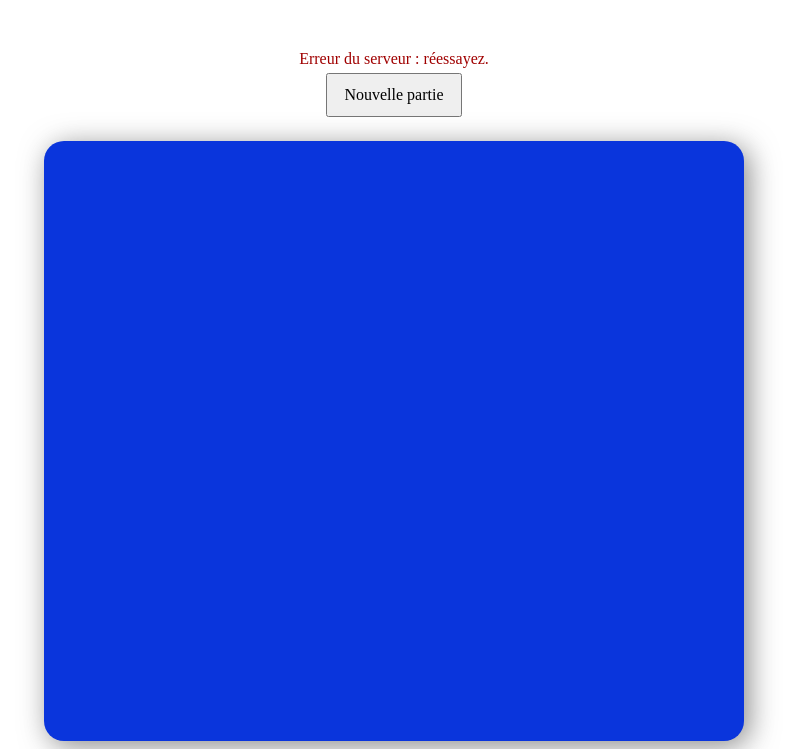
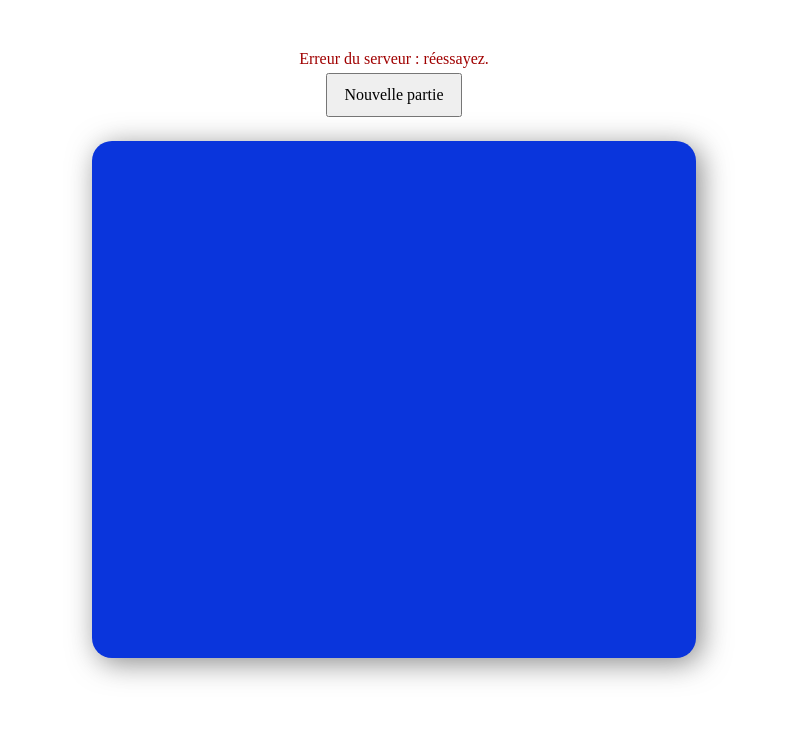
Before and after one commit to AIssoufi/connect-four, a website with bundled scripts: page public/index.html in a window 1280 px wide. Shown: the part 61-810 px from the top of the page, without its empty margins (246-1043 px from the left). Built offline with nearby package versions, Linux system fonts and the light colour scheme; files whose address does not match are found by name.

Commit message:
fix: keep the whole board in view on laptop screens
The board was sized by the viewport width only, so on screens under about 884 px of visible
height (1280x720, 1366x657, 1440x789) its bottom rows, where tokens land first, sat below the
fold. Its width is now also bounded by the small viewport height, minus the height of the page
around it, so the board and the control panel above it fit on screen.

A shorter screen, such as a phone in landscape, keeps a board of at least 288 px, the one of a
320 px phone, and scrolls again: the height bound alone made it too small to play. A phone 375 px
wide with at least 553 px of height keeps the width bound and the same board size.

Refs: C4-49
Co-Authored-By: Claude Opus 5.5 <noreply@anthropic.com>

```diff
--- a/public/style.css
+++ b/public/style.css
@@ -3,7 +3,27 @@ html {
   --yellow-token-color: yellow;
   --empty-cell-color: gray;
   --board-color: rgba(10, 53, 220, 1);
-  --board-width: min(90vw, 700px);
+  /*
+   * Height of the page around the board and the tokens of the control panel: the header, the game
+   * info, the padding and margins of the control panel and the body (226 px on a desktop, plus some
+   * room for taller fonts).
+   */
+  --board-surroundings-height: 233px;
+  /*
+   * The board also fits the height of the screen: 700 px of width take 658 px of height, the board
+   * (600 px) and a token of the control panel (58 px). The small viewport height (svh) keeps it in
+   * view while a phone's browser shows its toolbars, and does not resize it when they hide.
+   * On a shorter screen the page scrolls rather than shrink the board under its minimum width.
+   */
+  --board-min-width: 288px;
+  --board-width: min(
+    90vw,
+    700px,
+    max(
+      var(--board-min-width),
+      calc((100svh - var(--board-surroundings-height)) * 700 / 658)
+    )
+  );
   /* 58 px, border included, on the board at its full width of 700 px. */
   --token-size: calc(var(--board-width) * 58 / 700);
   --token-border-width: calc(var(--token-size) / 14);
```
